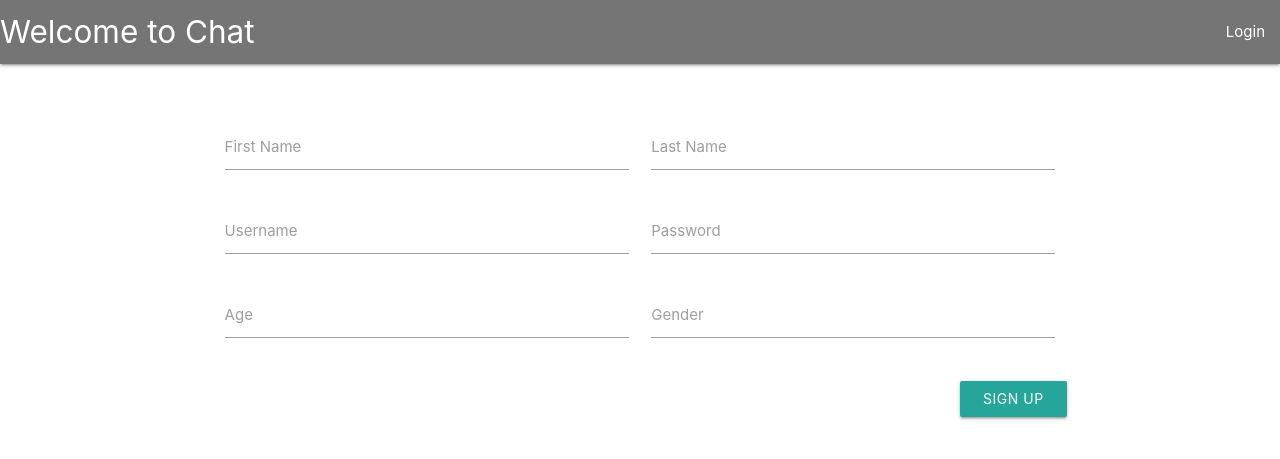
After one commit to catalinacst/distributed-project, a Flask app: template web-prototype2/app/templates/signup.html in a window 1280 px wide. The commit adds this page. Shown: the top 459 px of the page. Run offline with Flask 2, Linux system fonts and the light colour scheme; the template is opened without the code that fills it, so the values that code supplies are empty.

Commit message:
Update Views

```diff
--- a/web-prototype2/app/templates/index.html
+++ b/web-prototype2/app/templates/index.html
@@ -50,7 +50,7 @@
 								<form class="contact100-form validate-form" method="POST">
 										{{ form.hidden_tag() }}
 									<h1 style="font-family: 'Berkshire Swash', cursive;
-												margin: 30px;">Flask chat with SOCKET IO 4</h1>
+												margin: 30px;">Flask chat with SOCKET IO</h1>
 
 										<div class="wrap-input100 validate-input" data-validate="Name is required">
 												<input class="input100" class="lnr lnr-user" id="name" name="name" type="text"  placeholder="Nickname">
--- /dev/null
+++ b/web-prototype2/app/templates/signup.html
@@ -0,0 +1,70 @@
+<!DOCTYPE html>
+<html>
+<head>
+    <title>Login Chat</title>
+    <!-- Compiled and minified CSS -->
+    <link rel="stylesheet" href="https://cdnjs.cloudflare.com/ajax/libs/materialize/1.0.0/css/materialize.min.css">
+    <!-- Compiled and minified JavaScript -->
+    <script src="https://cdnjs.cloudflare.com/ajax/libs/materialize/1.0.0/js/materialize.min.js"></script>
+    <!-- Icons -->
+    <link href="https://fonts.googleapis.com/icon?family=Material+Icons" rel="stylesheet">
+    <meta name="viewport" content="width=device-width, initial-scale=1.0">
+</head>
+<body>
+    <nav>
+        <div class="nav-wrapper grey darken-1">
+            <a href="#" class="brand-logo">Welcome to Chat</a>
+            <ul id="nav-mobile" class="right hide-on-med-and-down">
+                <li><a href="login.html">Login</a></li>
+            </ul>
+        </div>
+    </nav>
+    <br>
+    <br>
+    <div class="row">
+        <form action="#"> <!--  Nombres, apellidos, login, password, edad, género. -->
+            <div class="row">
+                <div class="offset-s2 col s4">
+                    <div class="input-field">
+                        <input id="first_name" type="text" class="validate">
+                        <label for="first_name">First Name</label>
+                    </div>
+                </div>
+                <div class="col s4">
+                    <div class="input-field">
+                        <input id="last_name" type="text" class="validate">
+                        <label for="last_name">Last Name</label>
+                    </div>
+                </div>
+                <div class="offset-s2 col s4">
+                    <div class="input-field">
+                        <input id="user" type="text" class="validate">
+                        <label for="user">Username</label>
+                    </div>
+                </div>
+                <div class="col s4">
+                    <div class="input-field">
+                        <input id="password" type="password" class="validate">
+                        <label for="password">Password</label>
+                    </div>
+                </div>
+                <div class="offset-s2 col s4">
+                    <div class="input-field">
+                        <input id="age" type="number" class="validate">
+                        <label for="age">Age</label>
+                    </div>
+                </div>
+                <div class="col s4">
+                    <div class="input-field">
+                        <input id="gender" type="text" class="validate">
+                        <label for="gender">Gender</label>
+                    </div>
+                </div>
+            </div>
+            <button class="offset-s9 col s1 btn waves-effect waves-light" type="submit" name="action">Sign Up
+                <i class="material-icons right">send</i>
+            </button>
+        </form>
+    </div>
+</body>
+</html>
```
Also changed, not shown: web-prototype2/app/templates/chat.html (+15 -21 lines), web-prototype2/app/templates/login.html (added, +46 -0 lines).
